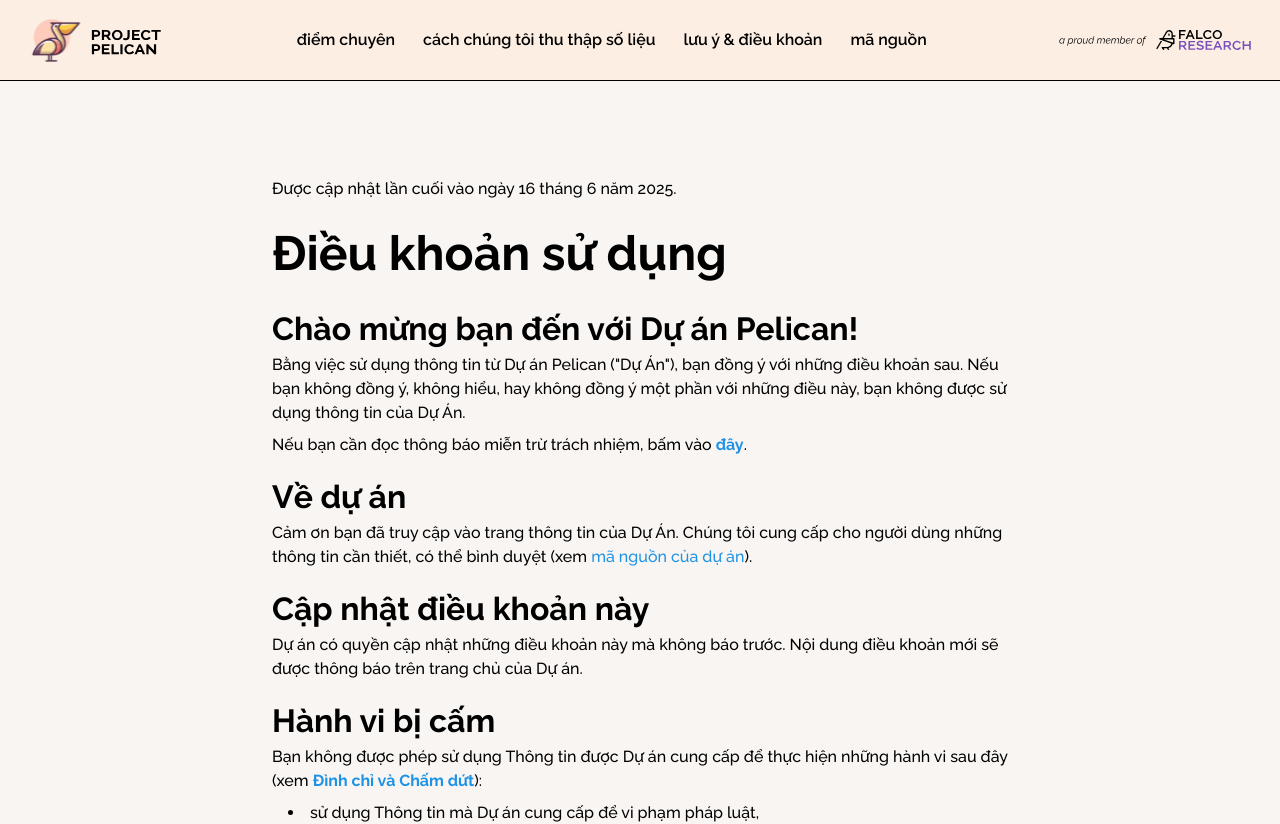
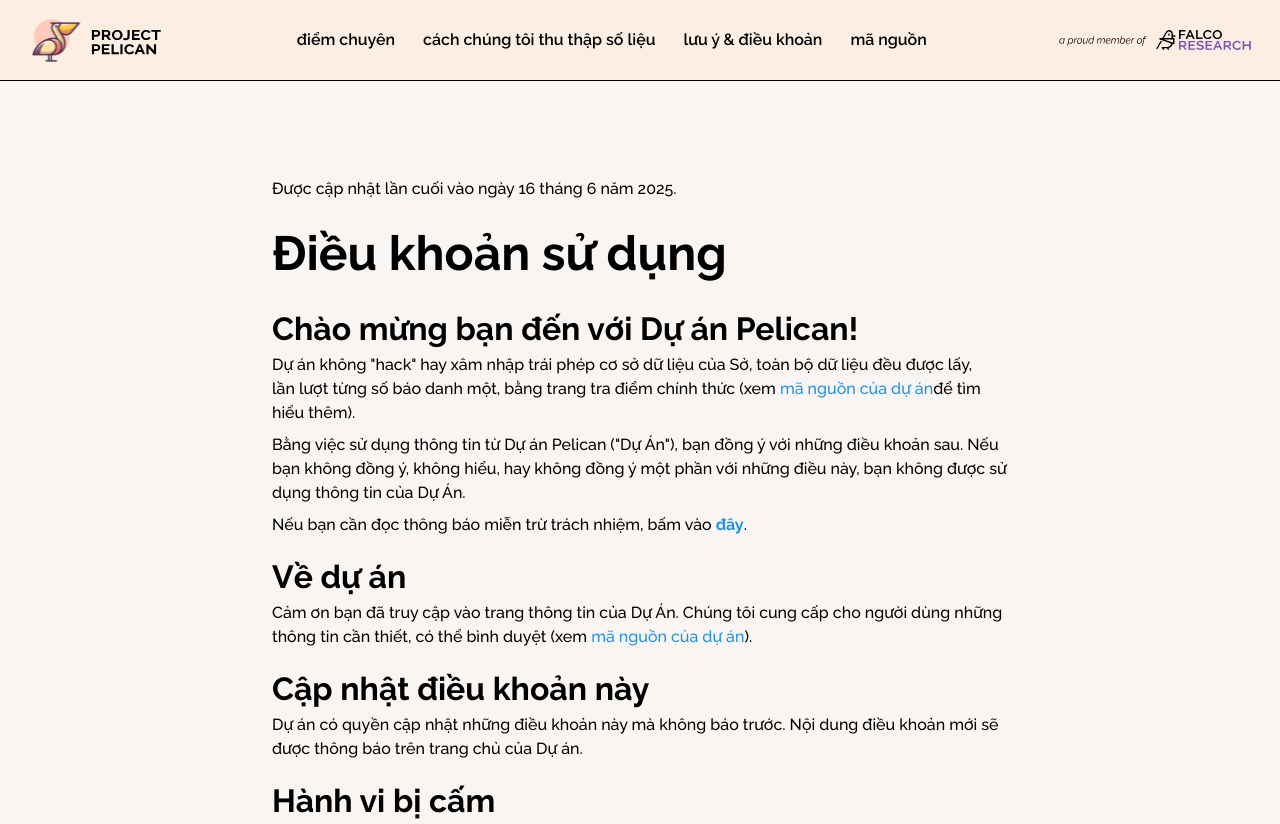
Before and after one commit to falcolabs/pelican, a SvelteKit app in the folder web/: page /disclaimer in a window 1280 px wide. Shown: the top 824 px of the page. Built offline with nearby package versions, Linux system fonts and the light colour scheme.

Commit message:
more disclaimers if it aint clear enough

```diff
--- a/web/src/routes/disclaimer/+page.svelte
+++ b/web/src/routes/disclaimer/+page.svelte
@@ -18,6 +18,12 @@
     <p>Được cập nhật lần cuối vào ngày 16 tháng 6 năm 2025.</p>
     <h1>Điều khoản sử dụng</h1>
     <h2>Chào mừng bạn đến với Dự án Pelican!</h2>
+    <p>
+        Dự án không "hack" hay xâm nhập trái phép cơ sở dữ liệu của Sở, toàn bộ dữ liệu đều được
+        lấy, lần lượt từng số báo danh một, bằng trang tra điểm chính thức (xem <a
+        href="https://github.com/falcolabs/pelican">mã nguồn của dự án</a
+    >để tìm hiểu thêm).
+    </p>
     <p>
         Bằng việc sử dụng thông tin từ Dự án Pelican ("Dự Án"), bạn đồng ý với những điều khoản sau.
         Nếu bạn không đồng ý, không hiểu, hay không đồng ý một phần với những điều này, bạn không
```
